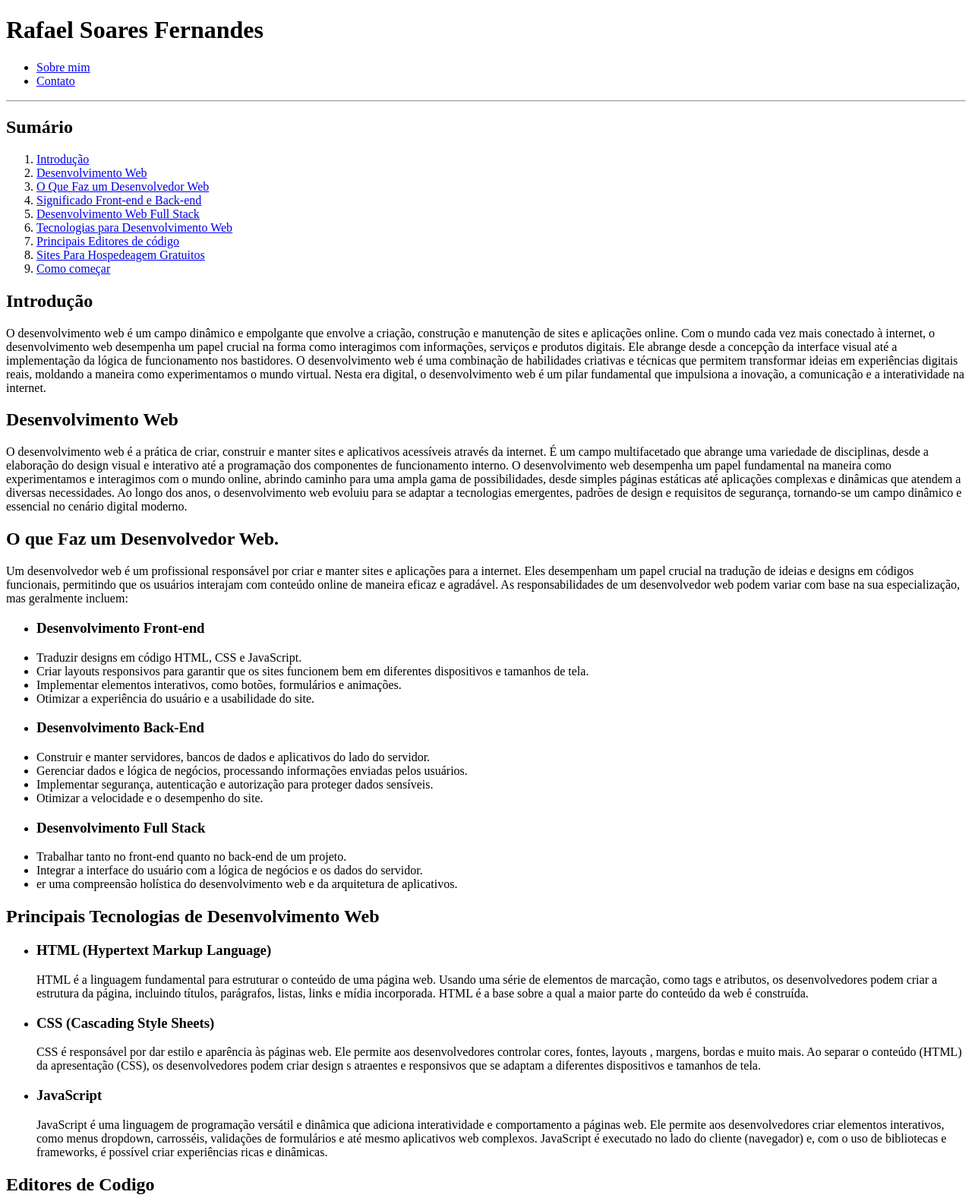
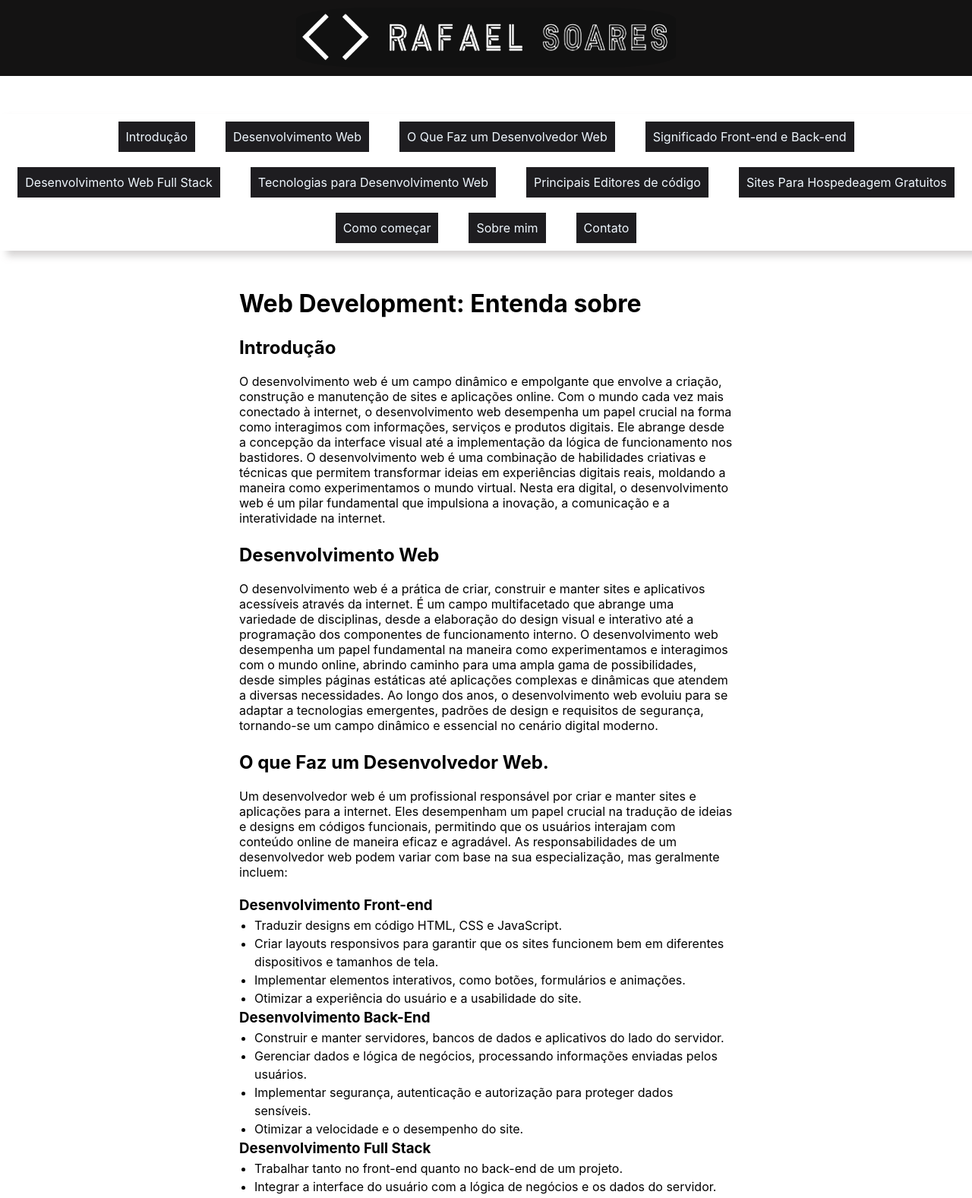
Before and after one commit to Sugoo-i/Desenvolvimento-Web, a plain HTML site: page index.html in a window 1280 px wide. Shown: the top 1577 px of the page at 76% size. Drawn offline with Linux system fonts and the light colour scheme.

Commit message:
Add files via upload
add css

```diff
--- a/index.html
+++ b/index.html
@@ -1,25 +1,18 @@
 <!DOCTYPE html>
 <html lang="pt">
-
   <head>
-    <meta charset="UTF-8">
-    <meta http-equiv="X-UA-Compatible" content="IE=edge">
-    <meta name="viewport" content="width=device-width, initial-scale=1.0">
+    <meta charset="UTF-8" />
+    <meta http-equiv="X-UA-Compatible" content="IE=edge" />
+    <meta name="viewport" content="width=device-width, initial-scale=1.0" />
     <title>Web Development</title>
+    <link rel="stylesheet" href="./style.css" />
   </head>
 
   <body>
-
-    <H1 id="inicio">Rafael Soares Fernandes</H1>
-    <ul>
-        <li><a href="#eu">Sobre mim</a></li>
-        <li><a href="#contato">Contato</a></li>
-    </ul>
-
-    <hr>
-
-    <h2>Sumário</h2>
-    <ol>
+    <header>
+      <img src="images/logo.png" alt="" />
+    </header>
+    <div class="navegador">
       <li><a href="#seção1">Introdução</a></li>
       <li><a href="#seção2">Desenvolvimento Web</a></li>
       <li><a href="#seção3">O Que Faz um Desenvolvedor Web</a></li>
@@ -29,197 +22,262 @@
       <li><a href="#seção7">Principais Editores de código</a></li>
       <li><a href="#seção8">Sites Para Hospedeagem Gratuitos</a></li>
       <li><a href="#seção9">Como começar</a></li>
-    </ol>
-
+      <li><a href="#eu">Sobre mim</a></li>
+      <li><a href="#contato">Contato</a></li>
+    </div>
+    <div>
+      <main>
+        <h1>Web Development: Entenda sobre</h1>
         <h2 id="seção1">Introdução</h2>
-    <p>O desenvolvimento web é um campo dinâmico e empolgante que envolve a criação, construção e manutenção de sites e
-        aplicações
-        online. Com o mundo cada vez mais conectado à internet, o desenvolvimento web desempenha um papel crucial na
-        forma como
-        interagimos com informações, serviços e produtos digitais. Ele abrange desde a concepção da interface visual até
-        a implementação
-        da lógica de funcionamento nos bastidores. O desenvolvimento web é uma combinação de habilidades criativas e
-        técnicas que
-        permitem transformar ideias em experiências digitais reais, moldando a maneira como experimentamos o mundo
-        virtual.
-        Nesta era digital, o desenvolvimento web é um pilar fundamental que impulsiona a inovação, a comunicação e a
-        interatividade na internet.</p>
-
+        <p>
+          O desenvolvimento web é um campo dinâmico e empolgante que envolve a
+          criação, construção e manutenção de sites e aplicações online. Com o
+          mundo cada vez mais conectado à internet, o desenvolvimento web
+          desempenha um papel crucial na forma como interagimos com informações,
+          serviços e produtos digitais. Ele abrange desde a concepção da
+          interface visual até a implementação da lógica de funcionamento nos
+          bastidores. O desenvolvimento web é uma combinação de habilidades
+          criativas e técnicas que permitem transformar ideias em experiências
+          digitais reais, moldando a maneira como experimentamos o mundo
+          virtual. Nesta era digital, o desenvolvimento web é um pilar
+          fundamental que impulsiona a inovação, a comunicação e a
+          interatividade na internet.
+        </p>
 
         <h2 id="seção2">Desenvolvimento Web</h2>
-    <p>O desenvolvimento web é a prática de criar, construir e manter sites e aplicativos acessíveis através da
-        internet.
-        É um campo multifacetado que abrange uma variedade de disciplinas, desde a elaboração do design visual e
-        interativo até
-        a programação dos componentes de funcionamento interno. O desenvolvimento web desempenha um papel fundamental na
-        maneira
-        como experimentamos e interagimos com o mundo online, abrindo caminho para uma ampla gama de possibilidades,
-        desde
-        simples páginas estáticas até aplicações complexas e dinâmicas que atendem a diversas necessidades. Ao longo dos
-        anos,
-        o desenvolvimento web evoluiu para se adaptar a tecnologias emergentes, padrões de design e requisitos de
-        segurança,
-        tornando-se um campo dinâmico e essencial no cenário digital moderno.</p>
+        <p>
+          O desenvolvimento web é a prática de criar, construir e manter sites e
+          aplicativos acessíveis através da internet. É um campo multifacetado
+          que abrange uma variedade de disciplinas, desde a elaboração do design
+          visual e interativo até a programação dos componentes de funcionamento
+          interno. O desenvolvimento web desempenha um papel fundamental na
+          maneira como experimentamos e interagimos com o mundo online, abrindo
+          caminho para uma ampla gama de possibilidades, desde simples páginas
+          estáticas até aplicações complexas e dinâmicas que atendem a diversas
+          necessidades. Ao longo dos anos, o desenvolvimento web evoluiu para se
+          adaptar a tecnologias emergentes, padrões de design e requisitos de
+          segurança, tornando-se um campo dinâmico e essencial no cenário
+          digital moderno.
+        </p>
 
         <h2 id="seção3">O que Faz um Desenvolvedor Web.</h2>
-    <p>Um desenvolvedor web é um profissional responsável por criar e manter sites e aplicações para a internet. Eles
-        desempenham um
-        papel crucial na tradução de ideias e designs em códigos funcionais, permitindo que os usuários interajam com
-        conteúdo online
-        de maneira eficaz e agradável. As responsabilidades de um desenvolvedor web podem variar com base na sua
-        especialização,
-        mas geralmente incluem:</p>
+        <p>
+          Um desenvolvedor web é um profissional responsável por criar e manter
+          sites e aplicações para a internet. Eles desempenham um papel crucial
+          na tradução de ideias e designs em códigos funcionais, permitindo que
+          os usuários interajam com conteúdo online de maneira eficaz e
+          agradável. As responsabilidades de um desenvolvedor web podem variar
+          com base na sua especialização, mas geralmente incluem:
+        </p>
+        <h3 id="seção4">Desenvolvimento Front-end</h3>
+        <ul>
+          <li>Traduzir designs em código HTML, CSS e JavaScript.</li>
+          <li>
+            Criar layouts responsivos para garantir que os sites funcionem bem
+            em diferentes dispositivos e tamanhos de tela.
+          </li>
+          <li>
+            Implementar elementos interativos, como botões, formulários e
+            animações.
+          </li>
+          <li>Otimizar a experiência do usuário e a usabilidade do site.</li>
+        </ul>
+
+        <h3>Desenvolvimento Back-End</h3>
         <ul>
           <li>
-            <h3 id="seção4">Desenvolvimento Front-end</h3>
+            Construir e manter servidores, bancos de dados e aplicativos do lado
+            do servidor.
           </li>
-        <li>Traduzir designs em código HTML, CSS e JavaScript.</li>
-        <li>Criar layouts responsivos para garantir que os sites funcionem bem em diferentes dispositivos e tamanhos de
-            tela.</li>
-        <li>Implementar elementos interativos, como botões, formulários e animações.</li>
-        <li>Otimizar a experiência do usuário e a usabilidade do site.</li>
-
           <li>
-            <h3>Desenvolvimento Back-End</h3>
+            Gerenciar dados e lógica de negócios, processando informações
+            enviadas pelos usuários.
           </li>
-
-        <li>Construir e manter servidores, bancos de dados e aplicativos do lado do servidor.</li>
-        <li>Gerenciar dados e lógica de negócios, processando informações enviadas pelos usuários.</li>
-        <li>Implementar segurança, autenticação e autorização para proteger dados sensíveis.</li>
+          <li>
+            Implementar segurança, autenticação e autorização para proteger
+            dados sensíveis.
+          </li>
           <li>Otimizar a velocidade e o desempenho do site.</li>
-
+        </ul>
+        <h3 id="seção5">Desenvolvimento Full Stack</h3>
+        <ul>
           <li>
-            <h3 id="seção5">Desenvolvimento Full Stack</h3>
+            Trabalhar tanto no front-end quanto no back-end de um projeto.
           </li>
-
-        <li>Trabalhar tanto no front-end quanto no back-end de um projeto.</li>
-        <li>Integrar a interface do usuário com a lógica de negócios e os dados do servidor.</li>
-        <li>er uma compreensão holística do desenvolvimento web e da arquitetura de aplicativos.</li>
-
+          <li>
+            Integrar a interface do usuário com a lógica de negócios e os dados
+            do servidor.
+          </li>
+          <li>
+            er uma compreensão holística do desenvolvimento web e da arquitetura
+            de aplicativos.
+          </li>
         </ul>
 
-
         <h2 id="seção6">Principais Tecnologias de Desenvolvimento Web</h2>
+        <h3>HTML (Hypertext Markup Language)</h3>
         <ul>
           <li>
-            <h3>HTML (Hypertext Markup Language)</h3>
             <p>
-                HTML é a linguagem fundamental para estruturar o conteúdo de uma página web. Usando uma série de
-                elementos de marcação,
-                como tags e atributos, os desenvolvedores podem criar a estrutura da página, incluindo títulos,
-                parágrafos, listas, links
-                e mídia incorporada. HTML é a base sobre a qual a maior parte do conteúdo da web é construída.
+              HTML é a linguagem fundamental para estruturar o conteúdo de uma
+              página web. Usando uma série de elementos de marcação, como tags e
+              atributos, os desenvolvedores podem criar a estrutura da página,
+              incluindo títulos, parágrafos, listas, links e mídia incorporada.
+              HTML é a base sobre a qual a maior parte do conteúdo da web é
+              construída.
             </p>
           </li>
           <li>
             <h3>CSS (Cascading Style Sheets)</h3>
             <p>
-                CSS é responsável por dar estilo e aparência às páginas web. Ele permite aos desenvolvedores controlar
-                cores, fontes, layouts
-                , margens, bordas e muito mais. Ao separar o conteúdo (HTML) da apresentação (CSS), os desenvolvedores
-                podem criar design
-                s atraentes e responsivos que se adaptam a diferentes dispositivos e tamanhos de tela.
+              CSS é responsável por dar estilo e aparência às páginas web. Ele
+              permite aos desenvolvedores controlar cores, fontes, layouts ,
+              margens, bordas e muito mais. Ao separar o conteúdo (HTML) da
+              apresentação (CSS), os desenvolvedores podem criar design s
+              atraentes e responsivos que se adaptam a diferentes dispositivos e
+              tamanhos de tela.
             </p>
           </li>
           <li>
             <h3>JavaScript</h3>
             <p>
-                JavaScript é uma linguagem de programação versátil e dinâmica que adiciona interatividade e
-                comportamento a páginas web.
-                Ele permite aos desenvolvedores criar elementos interativos, como menus dropdown, carrosséis, validações
-                de formulários
-                e até mesmo aplicativos web complexos. JavaScript é executado no lado do cliente (navegador) e, com o
-                uso de bibliotecas
-                e frameworks, é possível criar experiências ricas e dinâmicas.
+              JavaScript é uma linguagem de programação versátil e dinâmica que
+              adiciona interatividade e comportamento a páginas web. Ele permite
+              aos desenvolvedores criar elementos interativos, como menus
+              dropdown, carrosséis, validações de formulários e até mesmo
+              aplicativos web complexos. JavaScript é executado no lado do
+              cliente (navegador) e, com o uso de bibliotecas e frameworks, é
+              possível criar experiências ricas e dinâmicas.
             </p>
           </li>
         </ul>
 
-
         <h2 id="seção7">Editores de Codigo</h2>
-    <p>Editores de código são aplicativos de software que permitem aos desenvolvedores escrever, editar e organizar
-        código de programação.
-        Eles são ferramentas essenciais no desenvolvimento de software, pois oferecem um ambiente onde os programadores
-        podem criar e
-        modificar código-fonte de maneira eficiente e produtiva. Os editores de código são projetados para trabalhar com
-        várias linguagens
-        de programação e geralmente incluem recursos que auxiliam na escrita, formatação e depuração do código. Veja
-        abaixo alguns dos principais editores de códigos:
+        <p>
+          Editores de código são aplicativos de software que permitem aos
+          desenvolvedores escrever, editar e organizar código de programação.
+          Eles são ferramentas essenciais no desenvolvimento de software, pois
+          oferecem um ambiente onde os programadores podem criar e modificar
+          código-fonte de maneira eficiente e produtiva. Os editores de código
+          são projetados para trabalhar com várias linguagens de programação e
+          geralmente incluem recursos que auxiliam na escrita, formatação e
+          depuração do código. Veja abaixo alguns dos principais editores de
+          códigos:
         </p>
         <ul>
           <li>
             <h3>Visual Studio Code (VS Code)</h3>
-            <p>Um editor de código altamente popular e poderoso, desenvolvido pela Microsoft. Possui uma vasta gama de
-                extensões e recursos que o tornam adequado para
-                várias linguagens de programação e fluxos de trabalho.</p>
-            <a href="https://code.visualstudio.com/" target="_blank">Link para Instalação do VSCode </a>
+            <p>
+              Um editor de código altamente popular e poderoso, desenvolvido
+              pela Microsoft. Possui uma vasta gama de extensões e recursos que
+              o tornam adequado para várias linguagens de programação e fluxos
+              de trabalho.
+            </p>
+            <a href="https://code.visualstudio.com/" target="_blank"
+              >Link para Instalação do VSCode
+            </a>
           </li>
 
           <li>
             <h3>Sublime Text</h3>
-            <p>Um editor de código leve, rápido e altamente personalizável. É valorizado pela sua interface limpa e sua
-                velocidade de resposta.
+            <p>
+              Um editor de código leve, rápido e altamente personalizável. É
+              valorizado pela sua interface limpa e sua velocidade de resposta.
             </p>
-            <a href="https://www.sublimetext.com/" target="_blank">Link para Instalação do Sublime Text</a>
+            <a href="https://www.sublimetext.com/" target="_blank"
+              >Link para Instalação do Sublime Text</a
+            >
           </li>
 
           <li>
             <h3>Atom</h3>
-            <p>Desenvolvido pela GitHub, o Atom é conhecido por sua extensibilidade e facilidade de personalização. É um
-                editor de código aberto e altamente customizável.
+            <p>
+              Desenvolvido pela GitHub, o Atom é conhecido por sua
+              extensibilidade e facilidade de personalização. É um editor de
+              código aberto e altamente customizável.
             </p>
-            <a href="https://atom.io/ " target="_blank">Link para Instalação do Atom</a>
+            <a href="https://atom.io/ " target="_blank"
+              >Link para Instalação do Atom</a
+            >
           </li>
 
           <li>
             <h3>Brackets</h3>
-            <p>Um editor de código desenvolvido pela Adobe, focado no desenvolvimento web. Possui recursos integrados para
-                HTML, CSS e JavaScript.
+            <p>
+              Um editor de código desenvolvido pela Adobe, focado no
+              desenvolvimento web. Possui recursos integrados para HTML, CSS e
+              JavaScript.
             </p>
-            <a href="http://brackets.io/" target="_blank">Link para Instalação do Brackets</a>
+            <a href="http://brackets.io/" target="_blank"
+              >Link para Instalação do Brackets</a
+            >
           </li>
 
           <li>
             <h3>Notepad++</h3>
-            <p>Um editor de código leve e rápido para Windows. É apreciado pela simplicidade e suporte a várias linguagens.
+            <p>
+              Um editor de código leve e rápido para Windows. É apreciado pela
+              simplicidade e suporte a várias linguagens.
             </p>
-            <a href="https://notepad-plus-plus.org/" target="_blank">Link para Instalação do Notepad++</a>
+            <a href="https://notepad-plus-plus.org/" target="_blank"
+              >Link para Instalação do Notepad++</a
+            >
           </li>
         </ul>
 
         <h2 id="seção8">Hospedeagem de Sites</h2>
         <p>
-        Hospedagem de sites é o serviço que permite que um site seja acessível e visível na internet. Quando você cria
-        um site, ele precisa estar
-        armazenado em um servidor, que é um computador conectado à internet, para que as pessoas possam acessá-lo
-        através de seus navegadores.
-        A hospedagem de sites é o processo de alugar espaço em um servidor para armazenar os arquivos do seu site,
-        incluindo páginas HTML, imagens,
-        vídeos e outros recursos. Veja abaixo algumas opções de hospedagem gratuitas:
+          Hospedagem de sites é o serviço que permite que um site seja acessível
+          e visível na internet. Quando você cria um site, ele precisa estar
+          armazenado em um servidor, que é um computador conectado à internet,
+          para que as pessoas possam acessá-lo através de seus navegadores. A
+          hospedagem de sites é o processo de alugar espaço em um servidor para
+          armazenar os arquivos do seu site, incluindo páginas HTML, imagens,
+          vídeos e outros recursos. Veja abaixo algumas opções de hospedagem
+          gratuitas:
         </p>
         <ul>
-        <li><a href="https://pages.github.com/" target="_blank">GitHub Pages</a></li>
-        <li><a href="https://www.netlify.com/" target="_blank">Netlify</a></li>
+          <li>
+            <a href="https://pages.github.com/" target="_blank">GitHub Pages</a>
+          </li>
+          <li>
+            <a href="https://www.netlify.com/" target="_blank">Netlify</a>
+          </li>
           <li><a href="https://vercel.com/" target="_blank">Vercel</a></li>
-        <li><a href="https://firebase.google.com/products/hosting" target="_blank">Firebase Hosting</a></li>
-        <li><a href="https://infinityfree.net/" target="_blank">InfinityFree</a></li>
+          <li>
+            <a
+              href="https://firebase.google.com/products/hosting"
+              target="_blank"
+              >Firebase Hosting</a
+            >
+          </li>
+          <li>
+            <a href="https://infinityfree.net/" target="_blank">InfinityFree</a>
+          </li>
         </ul>
 
         <h2 id="seção9">Por Onde Começar?</h2>
         <p>
-        Começar uma carreira de desenvolvimento web exige dedicação, mas a jornada pode ser emocionante e recompensadora
-        à medida que você
-        constrói suas habilidades e contribui para projetos incríveis. Abaixo disponibilizamos algumas dicas para
-        começar a carreira de Desenvolvimento Web:
+          Começar uma carreira de desenvolvimento web exige dedicação, mas a
+          jornada pode ser emocionante e recompensadora à medida que você
+          constrói suas habilidades e contribui para projetos incríveis. Abaixo
+          disponibilizamos algumas dicas para começar a carreira de
+          Desenvolvimento Web:
         </p>
         <ol>
           <li>
             <h3>Aprenda os Fundamentos</h3>
-            <p>Comece com HTML, CSS e JavaScript, pois são a base do desenvolvimento web.</p>
+            <p>
+              Comece com HTML, CSS e JavaScript, pois são a base do
+              desenvolvimento web.
+            </p>
           </li>
           <li>
             <h3>Defina sua Especialização</h3>
-            <p>Escolha entre front-end, back-end ou full-stack e concentre-se nessa área.</p>
+            <p>
+              Escolha entre front-end, back-end ou full-stack e concentre-se
+              nessa área.
+            </p>
           </li>
           <li>
             <h3>Crie Projetos Práticos</h3>
@@ -227,7 +285,10 @@
           </li>
           <li>
             <h3>Explore Frameworks</h3>
-            <p>Familiarize-se com frameworks populares para acelerar o desenvolvimento.</p>
+            <p>
+              Familiarize-se com frameworks populares para acelerar o
+              desenvolvimento.
+            </p>
           </li>
           <li>
             <h3>Desenvolva um Portfólio</h3>
@@ -247,24 +308,40 @@
           </li>
           <li>
             <h3>Estágios e Freelance</h3>
-            <p>Considere oportunidades de estágio ou trabalho freelance para ganhar experiência.</p>
+            <p>
+              Considere oportunidades de estágio ou trabalho freelance para
+              ganhar experiência.
+            </p>
           </li>
           <li>
             <h3>Persistência</h3>
-            <p>Aprender e dominar o desenvolvimento web requer tempo e prática contínua.</p>
+            <p>
+              Aprender e dominar o desenvolvimento web requer tempo e prática
+              contínua.
+            </p>
           </li>
         </ol>
-
-
+      </main>
+    </div>
+    <div class="footer_container">
+      <div class="footer_me">
         <h2 id="eu">Sobre mim</h2>
-    <p>Meu nome é Rafael Soares Fernades, tenho 23 anos e estou cursando o ensino superior na Domhelder.</p>
+        <p>
+          Meu nome é Rafael Soares Fernades, tenho 23 anos e estou cursando o
+          ensino superior na Domhelder.
+        </p>
+      </div>
+      <div class="footer_contact">
         <h2 id="contato">Contato</h2>
         <p>Email: rafaelsoares0806@gmail.com</p>
-
-    <h2><a href="#inicio">Voltar Para o Início</a></h2>
-
+      </div>
+      <div class="footer_note">
         <h2>Observação</h2>
-    <p>O conteudo desse site foi gerado pelo ChatGPT, e tem como cunho apenas para</p>
+        <p>
+          O conteudo desse site foi gerado pelo ChatGPT, e tem como cunho
+          somente somente fins academicos.
+        </p>
+      </div>
+    </div>
   </body>
-
 </html>
--- /dev/null
+++ b/style.css
@@ -0,0 +1,91 @@
+* {
+  margin: 0;
+  padding: 0;
+  font-family: Inter, sans-serif;
+}
+p {
+  margin: 0px 0px 16px;
+  font-size: 16px;
+}
+h1 {
+  font-size: 32px;
+}
+h2 {
+  margin: 24px 0px 16px;
+  line-height: 1.5po;
+  font-size: 24px;
+}
+h3 {
+  line-height: 1.5;
+}
+
+ul,
+ol {
+  line-height: 1.5;
+  padding-left: 20px;
+}
+
+img {
+  position: relative;
+  top: 10px;
+  max-width: 500px;
+  max-height: 200px;
+  border-radius: 20%;
+}
+header {
+  text-align: center;
+  background-color: #141313;
+  height: 100px;
+}
+.navegador {
+  display: flex;
+  flex-wrap: wrap;
+  justify-content: center;
+  margin: 50px auto;
+  box-shadow: 9px 7px 9px rgba(201, 198, 198, 0.77);
+}
+.navegador a {
+  padding: 10px;
+  color: aliceblue;
+  background-color: #1e1d20;
+  align-items: center;
+  text-decoration: none;
+}
+.navegador li {
+  margin: 20px;
+  list-style: none;
+}
+
+main {
+  padding: auto;
+  margin: 0 auto;
+  margin-bottom: 0.9rem;
+  max-width: 650px;
+}
+main > p {
+  margin: 20px auto;
+}
+.footer_container {
+  display: flex;
+  flex-wrap: wrap;
+  flex-direction: row;
+  justify-content: space-evenly;
+  padding: 0px 2px 0px 2px;
+  color: white;
+  background-color: #1e1d20;
+}
+
+.footer_me {
+  padding: 5px;
+  width: 300px;
+}
+
+.footer_contact {
+  padding: 5px;
+  width: 300px;
+}
+
+.footer_note {
+  padding: 5px;
+  width: 300px;
+}
```
Also changed, not shown: images/logo.png (added). Lines whose indentation alone changed are shown as unchanged.
